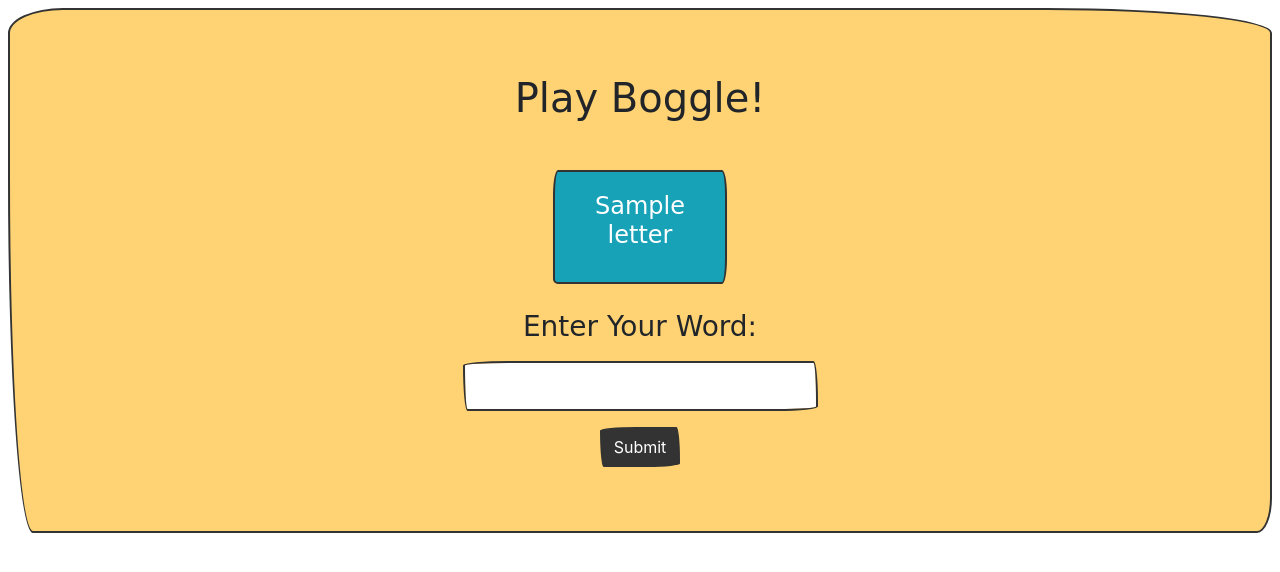
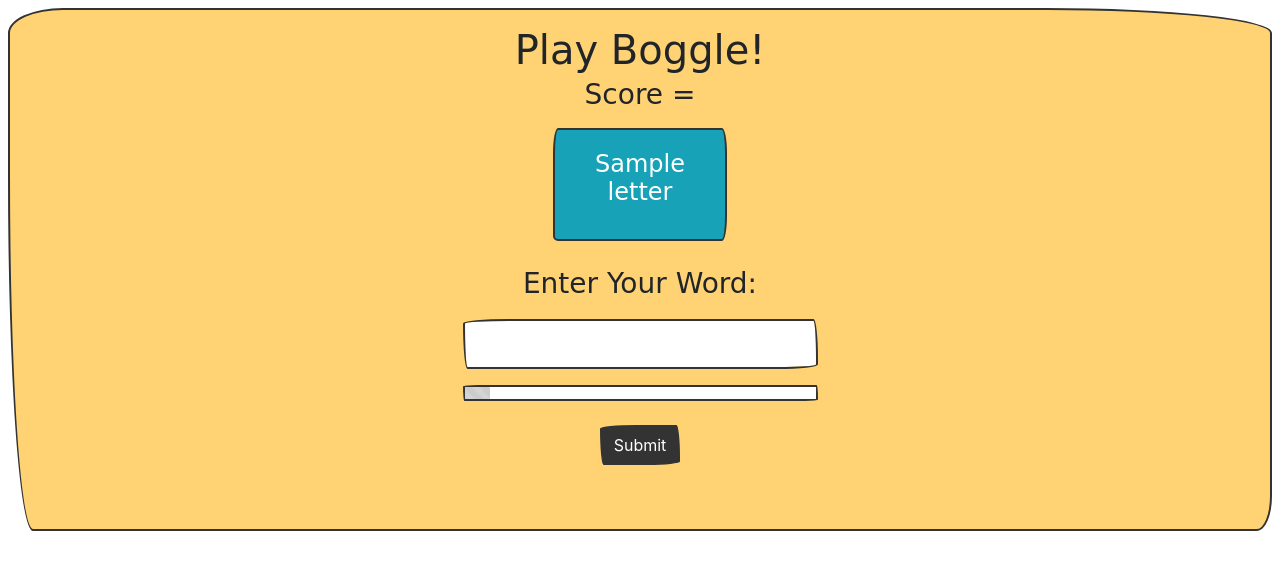
Before and after one commit to PrismaPhonic/Boggle-Game, a Flask app: template templates/gameboard.html in a window 1280 px wide. Shown: the top 572 px of the page. Run offline with Flask 2, Linux system fonts and the light colour scheme; the template is opened without the code that fills it: most values are stand-ins (such as "Sample title", 1, 10 or a date in 2020); parts of the project's set-up code (start-up, migrations or seed data) failed here and were passed over; some libraries are stand-ins or nearby versions; some web fonts are replaced.

Commit message:
a bunch more stuff

```diff
--- a/static/classes.js
+++ b/static/classes.js
@@ -1,5 +1,7 @@
 class GameServices {
   constructor() {
+    this.score = 0;
+    this.timer = 0;
   }
 
   checkWord(word, callback) {
@@ -11,14 +13,53 @@ class GameServices {
       callback(response.result);
     })
   }
+
+  isSuccessfulGuess(result) {
+    if (result === "ok") {
+      return true;
+    }
+    return false;
+  }
+
+  updateScore(word) {
+    this.score += word.length;
+  }
+
 }
 
 class Display {
-  construction() {
+  constructor() {
   }
 
-  displayResult(result) {
-    $("#response-text").text(result);
+  updateTime() {
+    this.timer += 2.1;
+    console.log(this.timer);
+    $(".progress-bar").attr("aria-valuenow", this.timer).css("width", this.timer * 2);
+  }
+
+  makeFriendly(result) {
+    let friendlyResult = '';
+    if (result === "ok") {
+      friendlyResult = "Well done";
+    }
+    else if (result === "not-on-board") {
+      friendlyResult = "That word is not on the board.";
+    }
+    else {
+      friendlyResult = "That's not a real word";
+    }
+
+    return friendlyResult;
+  }
+
+  displayResult(message) {
+
+    $("#response-text").text(message);
     $("#word-response").modal('show');
   }
+
+  displayScore(score) {
+    $("#score").text("Score = " + score);
+  }
+
 }
--- a/static/script.js
+++ b/static/script.js
@@ -1,5 +1,11 @@
 const gameMethods = new GameServices();
 const displayMethods = new Display();
+
+let nIntervId;
+
+function startCount() {
+  nIntervId = setInterval(displayMethods.updateTime.bind(gameMethods), 1000);
+}
 
 /*
  * EVENT HANDLERS
@@ -7,12 +13,21 @@ const displayMethods = new Display();
 
 $(document).ready(function () {
 
+  //Start 60 second countdown timer
+  startCount();
+
   //When word is submitted, check word and display results in modal
   $('#submit-button').on("click", function () {
     let userWord = $('input').val();
 
     gameMethods.checkWord(userWord, function (result) {
-      displayMethods.displayResult(result);
+      if (gameMethods.isSuccessfulGuess(result)) {
+        gameMethods.updateScore(userWord);
+        console.log("score is: ", gameMethods.score)
+        displayMethods.displayScore(gameMethods.score)
+      }
+      let friendly = displayMethods.makeFriendly(result);
+      displayMethods.displayResult(friendly);
     })
   })
 
--- a/templates/gameboard.html
+++ b/templates/gameboard.html
@@ -2,8 +2,9 @@
 {% block title %}Boggle Game{% endblock %}
 
 {% block body %}
-<div class="jumbotron m-2">
-  <h1 class="mb-5">Play Boggle!</h1>
+<div class="jumbotron m-2 pt-3">
+  <h1 class="mb-1 mt-0">Play Boggle!</h1>
+  <h3 id="score" class="mb-3">Score = </h3>
   {% for row in board %}
     <div class="row">
       <div class="col-1"></div>
@@ -28,6 +29,10 @@
         <label class="col-form-label col-form-label-lg" for="word"><h3>Enter Your Word:</h3></label>
         <input class="form-control form-control-lg" type="text" id="word">
       </div>
+      <div class="progress">
+        <div class="progress-bar progress-bar-striped progress-bar-animated" role="progressbar" aria-valuenow="0" aria-valuemin="0" aria-valuemax="100" style="width: 0%"></div>
+      </div>
+      <br>
       <div class="text-center">
         <button type="submit" class="btn btn-primary" id="submit-button">Submit</button>
       </div>
@@ -35,8 +40,9 @@
       <!-- <form action="/check-word" method="POST" class="mt-3"> -->
       <!-- </form> -->
     <div class="col-1"></div>
-  </div>
+      </div>
 </div>
+
 
 <div class="modal" id="word-response">
   <div class="modal-dialog" role="document">
@@ -51,9 +57,11 @@
         <p id="response-text"></p>
       </div>
       <div class="modal-footer">
-        <button type="button" class="btn btn-secondary" data-dismiss="modal">Close</button>
+        <button type="button" class="btn btn-secondary" data-dismiss="modal">Ok</button>
       </div>
     </div>
   </div>
 </div>
+
+
 {% endblock %}
```
